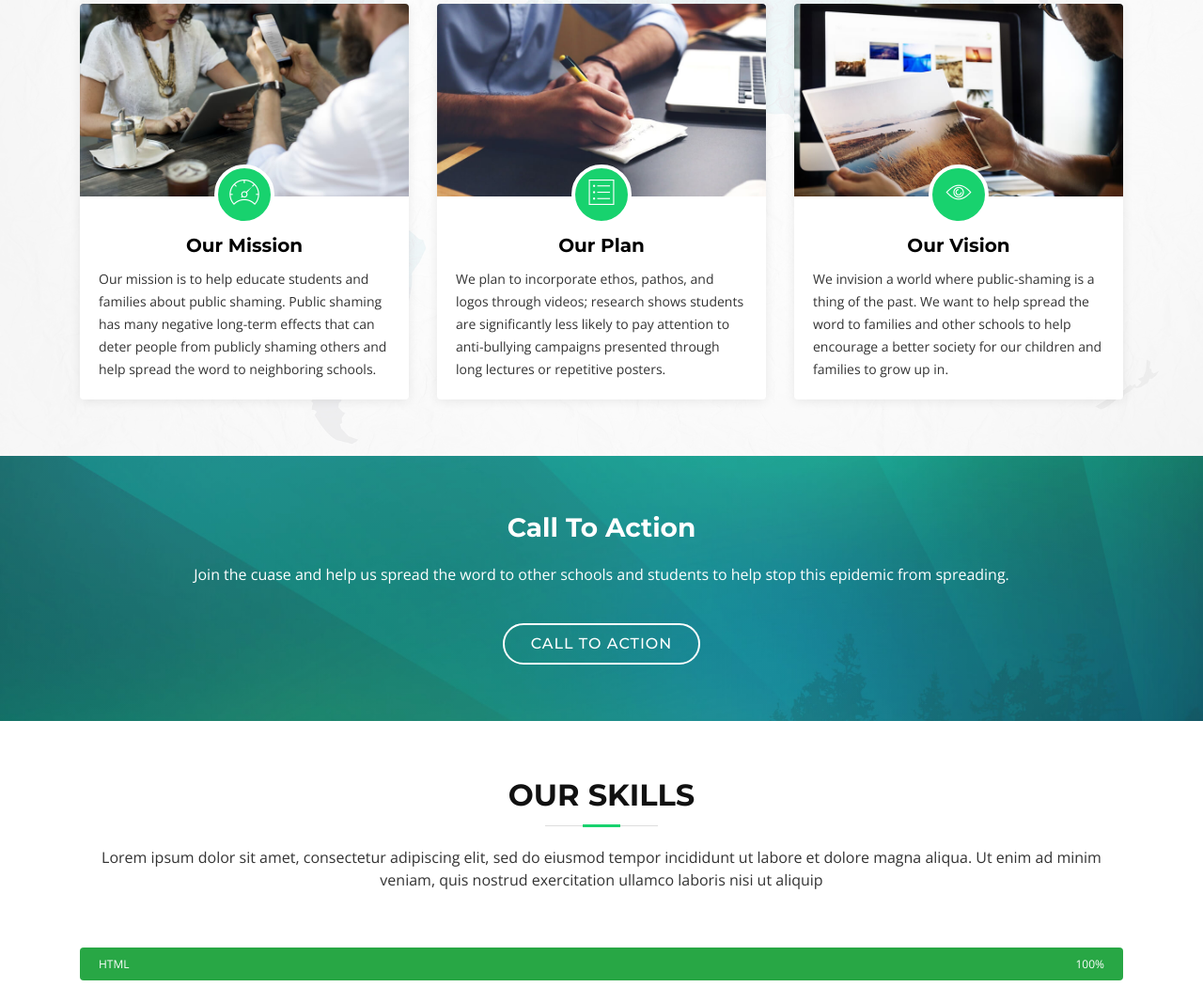
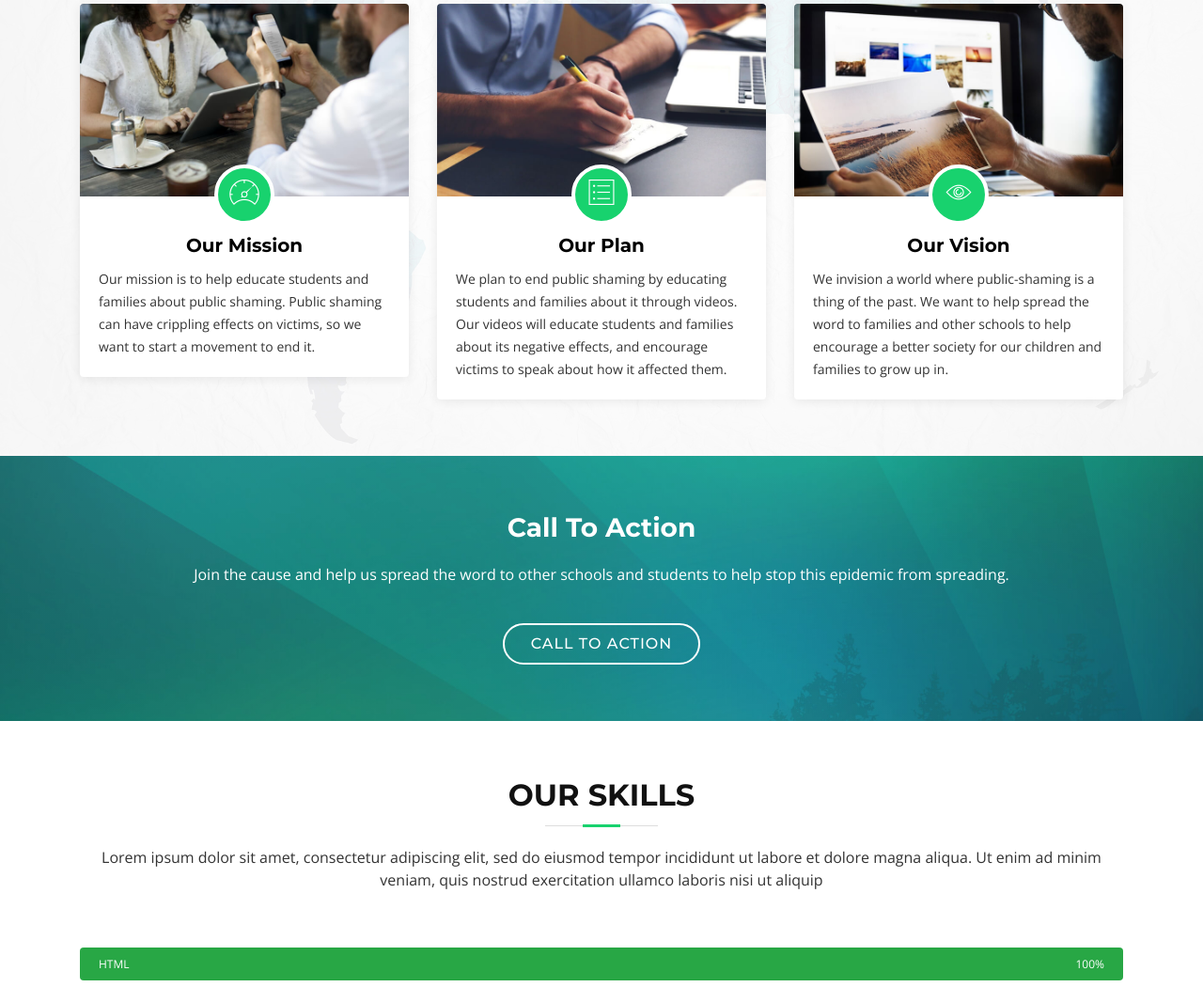
Before and after one commit to Sgandhi10/Scarlet-Letter-Project, a plain HTML site: page index.html in a window 1280 px wide. Shown: the part 1269-2319 px from the top of the page at 94% size. Drawn offline with nearby package versions, Linux system fonts and the light colour scheme; files whose address does not match are found by name.

Commit message:
Update index.html
fixed small grammar and spelling mistakes

```diff
--- a/index.html
+++ b/index.html
@@ -147,7 +147,7 @@
               <h2 class="title"><a href="#">Our Mission</a></h2>
               <p>
                   Our mission is to help educate students and families about public shaming.
-                  Public shaming has many negative long-term effects that can deter people from publicly shaming others and help spread the word to neighboring schools.
+                  Public shaming can have crippling effects on victims, so we want to start a movement to end it.
               </p>
             </div>
           </div>
@@ -160,7 +160,9 @@
               </div>
               <h2 class="title"><a href="#">Our Plan</a></h2>
               <p>
-                  We plan to incorporate ethos, pathos, and logos through videos; research shows students are significantly less likely to pay attention to anti-bullying campaigns presented through long lectures or repetitive posters.
+                  We plan to end public shaming by educating students and families about it through videos.
+                  Our videos will educate students and families about its negative effects, and encourage
+                  victims to speak about how it affected them.
               </p>
             </div>
           </div>
@@ -189,7 +191,7 @@
     <section id="call-to-action" class="wow fadeIn">
       <div class="container text-center">
         <h3>Call To Action</h3>
-        <p> Join the cuase and help us spread the word to other schools and students to help stop this epidemic from spreading.
+        <p> Join the cause and help us spread the word to other schools and students to help stop this epidemic from spreading.
         </p>
         <a class="cta-btn" href="#">Call To Action</a>
       </div>
```
